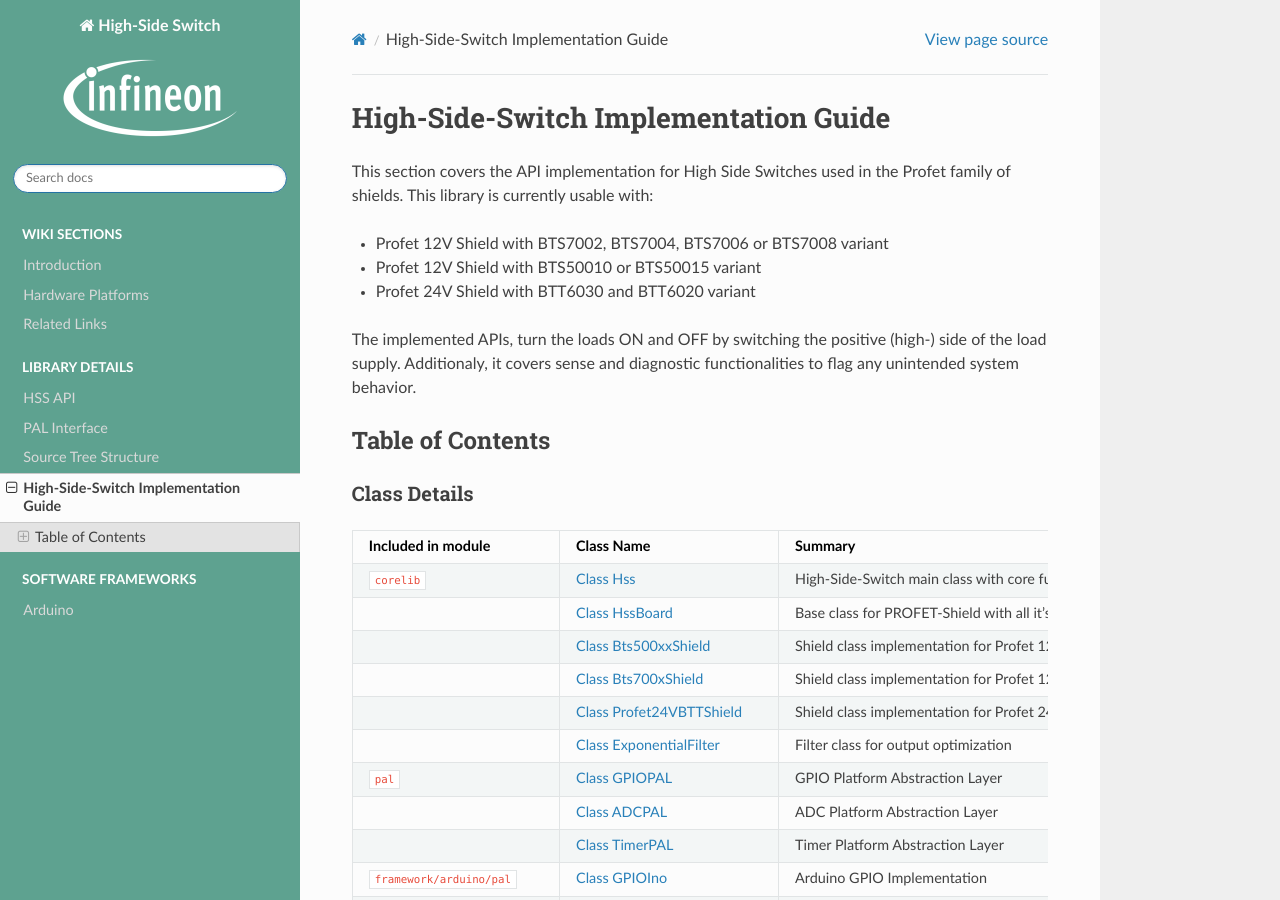
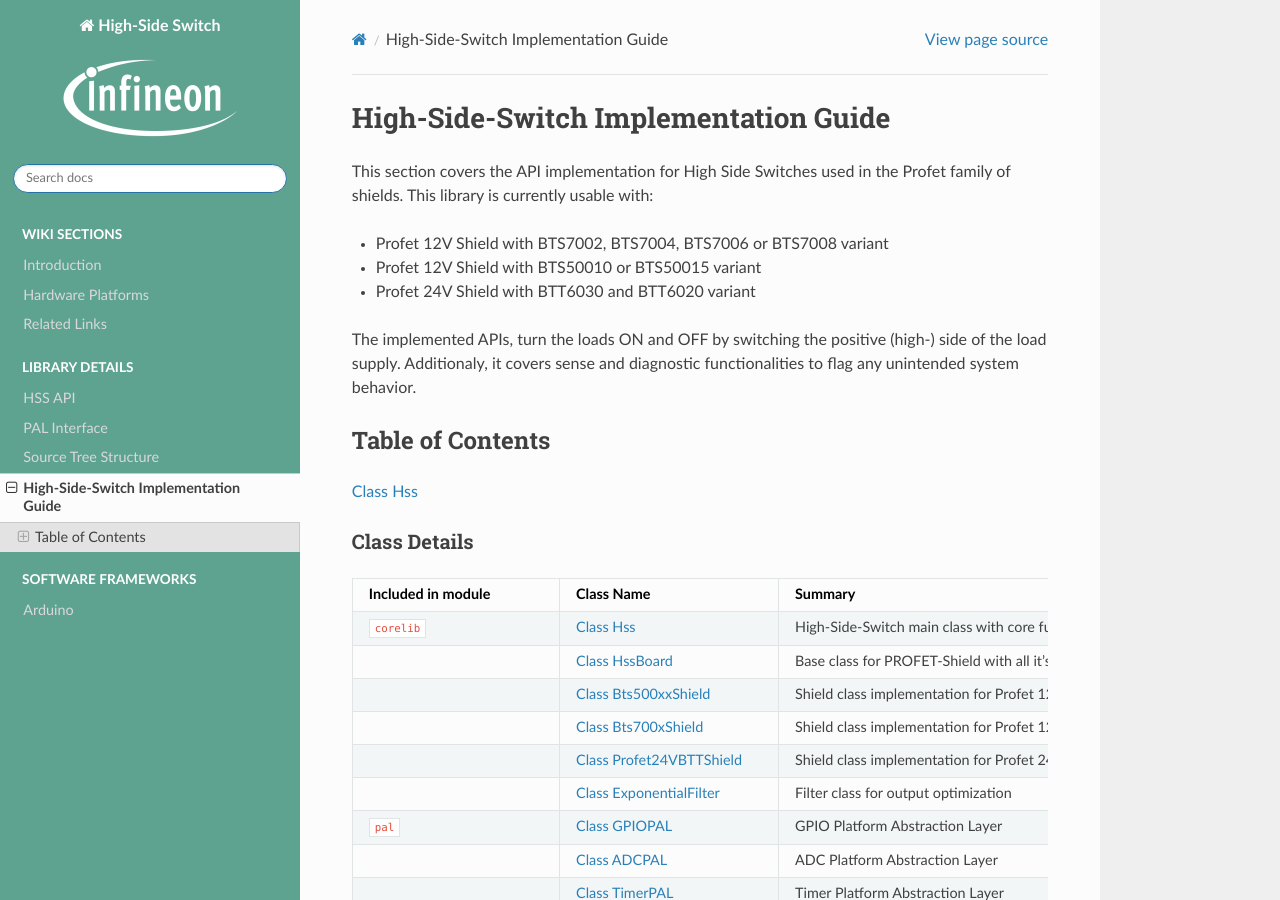
Before and after one commit to Infineon/high-side-switch, a Sphinx documentation site: the page built from docs/api-docs-index.rst, in a window 1280 px wide and 900 px high. Built offline with Sphinx 7.4.7 and the Read the Docs theme 2.0.0, drawn with Linux system fonts in a browser that asks for light colours.

Commit message:
Checking ref linking failure in doxy part

```diff
--- a/docs/api-docs-index.rst
+++ b/docs/api-docs-index.rst
@@ -12,6 +12,8 @@
 
 Table of Contents
 ++++++++++++++++++
+
+:ref:`exhale_class_class_hss`
 
 Class Details
 ^^^^^^^^^^^^^^
```
